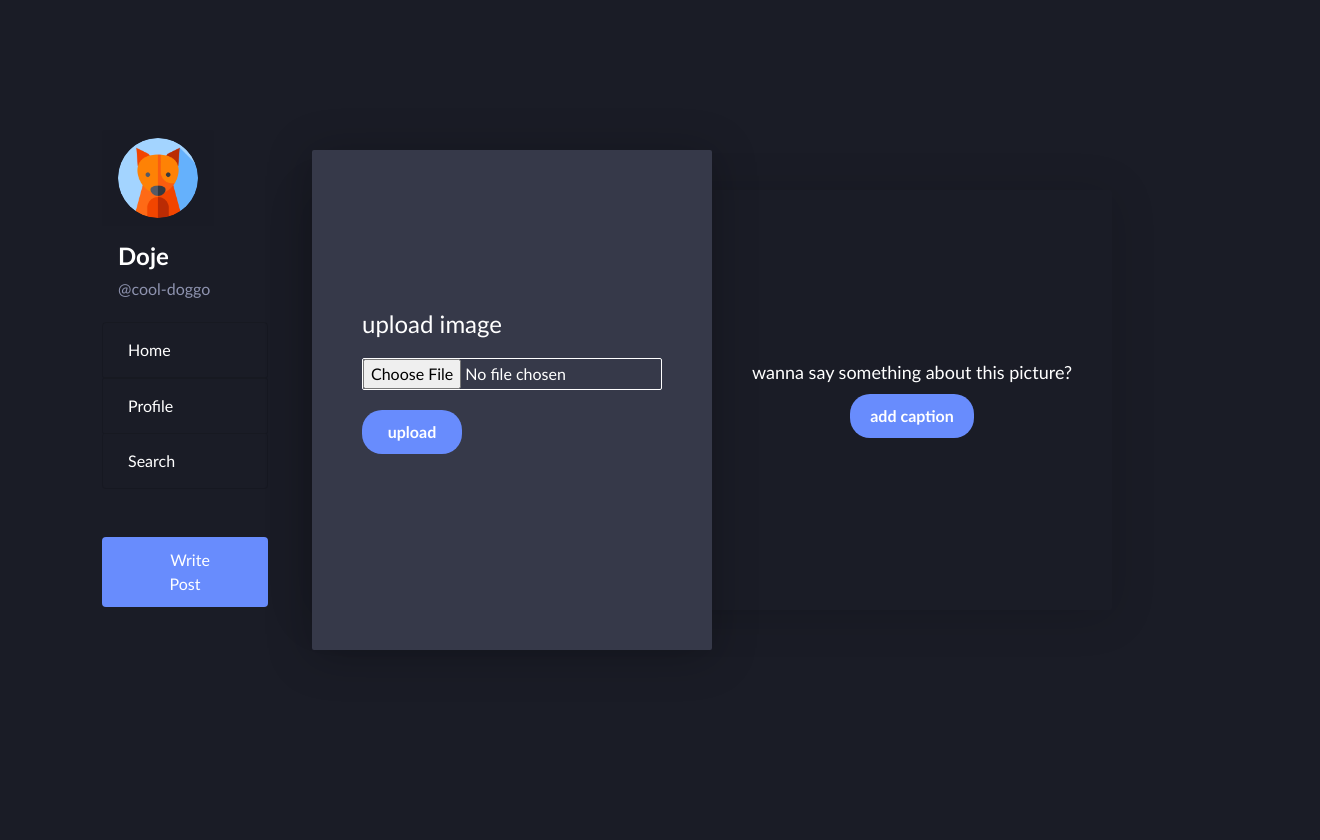
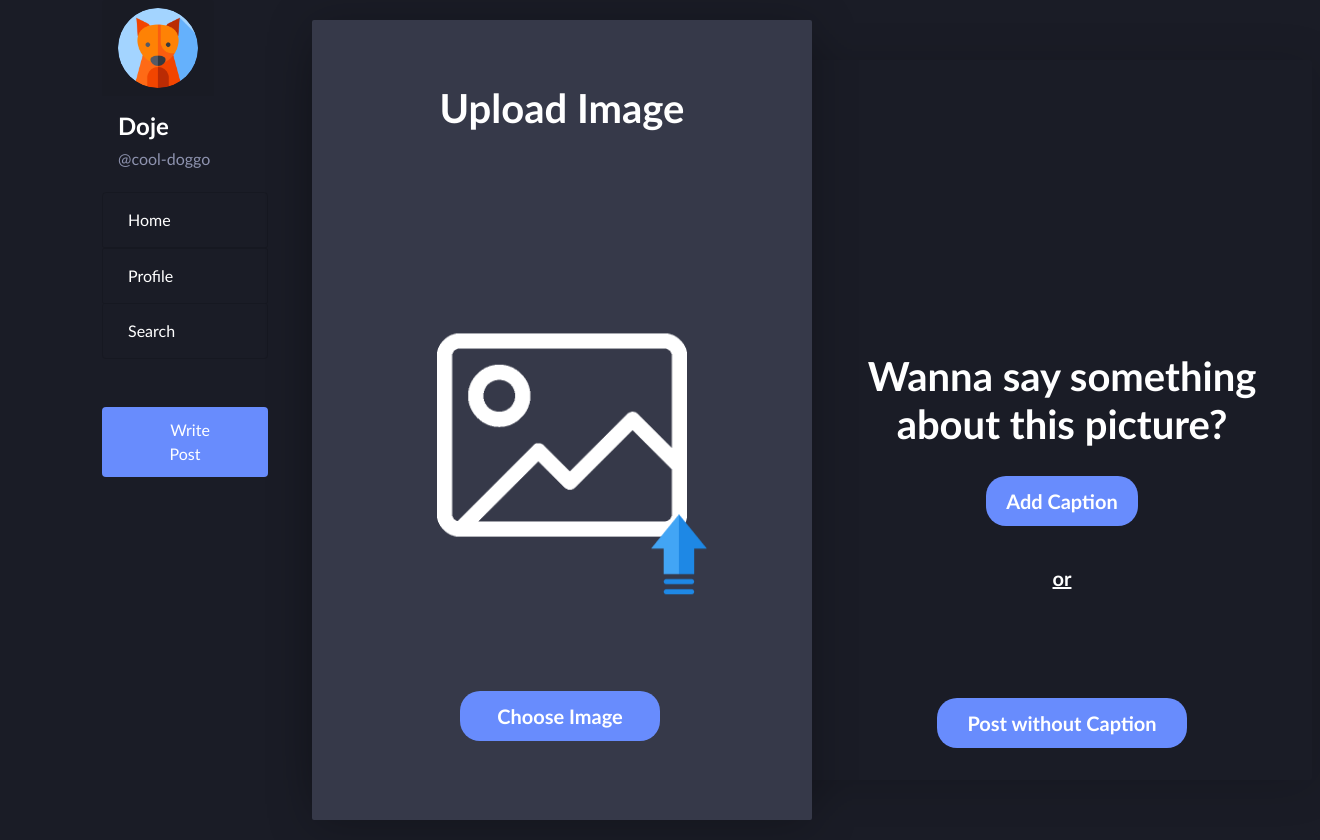
Before and after one commit to shehabadel/Instagram-Clone-IPP, a PHP site: page /pages/makepost/makepost.html in a window 1320 px wide. Before the commit the page ends 650 px from the top, so only its background shows below. Run offline with PHP 8.4, Linux system fonts and the light colour scheme; some libraries are stand-ins or nearby versions.

Commit message:
fixed font sizing, added animation, fixed button margins

```diff
--- a/pages/makepost/makepost.css
+++ b/pages/makepost/makepost.css
@@ -15,6 +15,41 @@
     font-family: 'Trebuchet MS', sans-serif;
     color: #FFFFFF;
 
+
+}
+
+
+
+h1{
+  font-size: 40px;
+  font-weight: bold;
+  color: #FFFFFF;
+  text-align: center;
+  padding-bottom: 20px;
+  display: flex;
+  justify-content: center;
+  flex-direction: row;
+}
+
+
+.h1padding{
+  font-size: 40px;
+  font-weight: bold;
+  color: #FFFFFF;
+  text-align: center;
+  padding-bottom: 20px;
+  margin-top: 260px;
+}
+
+
+.underlineme{
+  text-decoration: underline;
+  font-size: 20px;
+  color: #FFFFFF;
+  text-align: center;
+  padding-bottom: 20px;
+  padding-top: 20px;
+  margin-top: 20px;
 }
 
 
@@ -25,8 +60,8 @@
 
   .container2 {
       position: relative;
-      width: 800px;
-      height: 500px;
+      width: 1000px;
+      height: 800px;
       margin: 20px;
   }
 
@@ -37,7 +72,7 @@
   display: flex;
   justify-content: center;
   align-items: center;
-  height:420px;
+  height:720px;
   background: var(--main-background);
   box-shadow: 0 5px 45px rgba(0, 0, 0, 0.15);
   }
@@ -71,6 +106,25 @@
 
 }
 
+#postwocap{
+
+    display: inline-block;
+   padding-top: 10px;
+   padding-bottom: 10px;
+    border-radius: 20px;
+    background-color: var(--main-button);
+    font-size: 20px;
+    font-weight: bold;
+    color: #fff;
+    width: 250px;
+    height: 50px;
+    text-align: center;
+    border: none;
+    margin-top: 80px;
+
+
+  }
+
   .Bg1 .box {
     position: relative;
     width: 50%;
@@ -88,12 +142,12 @@
     }
 
     .Bg1 .box button{
-    cursor: pointer;
+
     padding: 10px 20px;
     background: var(--main-button);
     color:#fff;
     border-radius: 20px;
-    font-size: 16px;
+    font-size: 20px;
     font-weight: bold;
     border: none;
     }
@@ -148,7 +202,7 @@
       }
 
       .formBox .form form h3{
-      font-size: 1.5em;
+
       color: #fff;
       margin-bottom: 20px;
       font-weight: 500;
@@ -158,7 +212,7 @@
          width: 100%;
          margin-bottom: 20px;
          outline: none;
-         font-size: 16px;
+         font-size: 20px;
          border: 1px solid #fff;
          color: #fff;
          background-color: var(--main-post-inner);
@@ -169,21 +223,21 @@
           background: var(--main-button);
           border: none;
           color: #fff;
-          max-width: 100px;
-          cursor: pointer;
-
-          padding: 10px 20px;
+          width: 200px;
+          padding: 10px 10px;
           background: var(--main-button);
           color:#fff;
           border-radius: 20px;
-          font-size: 16px;
+          font-size: 20px;
           font-weight: bold;
           border: none;
+         margin-left: 100px;
       }
 
       .formBox .form form input[type="submit"]:hover{
         cursor: pointer;
         background: var(--main-button-hover);
+        cursor: pointer;
       }
 
       .formBox .captionForm{
@@ -202,3 +256,117 @@
           background: var(--main-button);
 
       }
+
+      @keyframes updown {
+        0% {
+          transform: translateY(-10%);
+        }
+
+        50% {
+          transform: translateY(10%);
+        }
+
+        100% {
+          transform: translateY(-10%);
+        }
+      }
+
+      #uploadphoto{
+        height: 250px;
+        width: 250px;
+        align-self: center;
+        margin-top: 150px;
+      }
+      #arrow{
+        width: 80px;
+        height: 80px;
+        animation: updown 1s ease infinite;
+        margin-bottom: 100px;
+
+      }
+
+      #cursor{
+      width: 40px;
+      height: 40px;
+
+
+    }
+
+    .blinking{
+      animation:blinkingCursor 1.5s ease infinite;
+  }
+
+  @keyframes blinkingCursor{
+
+      0%{    opacity: 1;    }
+      25%{   opacity: 0;   }
+      50%{    opacity: 1;   }
+      75%{   opacity: 0;   }
+      100%{   opacity: 1;      }
+  }
+
+      .uploadimgdiv{
+        align-self: center;
+
+      }
+
+      .arrowimg{
+        margin-top: -49px;
+        margin-left: 277px
+      }
+
+      textarea{
+        align-items: center;
+        padding-left:  20px;
+        padding-right:  20px;
+        padding-top:  10px;
+        padding-bottom:  10px;
+        align-items: center;
+        background-color: var(--main-post-inner);
+        border: 2px solid #fff;
+        margin-top: 100px;
+        margin-bottom: 100px;
+        cursor:text;
+  }
+
+  .button-container {
+    display: flex;
+    align-items: center;
+    justify-content: center;
+    width: 100%;
+  }
+
+  input[type="file"] {
+    position: absolute;
+    z-index: -1;
+    top: 10px;
+    left: 8px;
+    font-size: 20px;
+    color: var(--main-background)
+  }
+
+  .button-wrap {
+    position: relative;
+  }
+
+  .upload-button {
+    display: inline-block;
+   padding-top: 10px;
+   padding-bottom: 10px;
+    border-radius: 20px;
+    background-color: var(--main-button);
+    font-size: 20px;
+    font-weight: bold;
+    color: #fff;
+    width: 200px;
+    height: 50px;
+    text-align: center;
+
+
+  }
+
+  .upload-button:hover{
+
+    cursor: pointer;
+    background: var(--main-button-hover);
+  }
--- a/pages/makepost/makepost.html
+++ b/pages/makepost/makepost.html
@@ -77,30 +77,45 @@
 <div class="container2">
 	<div  class="Bg1">
 		<div class="box image">
-		<h2> show the world what youre up to. <br/> make a post now!</h2>
-		<button class="imageBtn"> upload image</button>
+		<h1>  make a post now! <br/> show the world what you're up to.</h1>
+		<button class="imageBtn"> Upload Image</button>
 	</div>
 
 	<div class="box caption">
-		<h2>  wanna say something about this picture?</h2>
-		<button class="captionBtn"> add caption</button>
+		<h1 class="h1padding">  Wanna say something about this picture?</h1>
+
+		<button class="captionBtn"> Add Caption</button>
+		<h1 class="underlineme"> or</h1>
+		<input id="postwocap" type="submit" value="Post without Caption">
 	</div>
 	</div>
 
 	<div class=" formBox">
 		<div class="form imageForm">
 			<form>
-				<h3> upload image </h3>
-				<input type="file"></input>
-				<input type="submit" value="upload">
+				<h1> Upload Image </h1>
+
+
+				<div class="uploadimgdiv"><img id= uploadphoto src="image.png" alt="Upload Photo"></div>
+				<div class="arrowimg" ><img id="arrow" src="arrow.png" alt="arrow"> </div>
+
+				<div class="button-container">
+					<div class="button-wrap">
+					  <label class="upload-button" for="files">Choose Image</label>
+					  <input id="upload" type="file" hidden multiple>
+					  <input id="files" type="file" accept="image/*"   hidden multiple />
+						<output id="list"></output>
+					</div>
+				  </div>
 			</form>
 		</div>
 
 		<div class="form captionForm">
 			<form>
-				<h3> add text </h3>
-			   <textarea rows="10 cols=10"> caption</textarea>
-				<input type="submit" value="upload">
+				<h1> Add Text <div class="blinking"><img id="cursor" src="cursor.png" alt="cursor"> </div> </h1>
+
+			   <textarea rows="15 cols=15"> </textarea>
+				<input type="submit" value="Post">
 			</form>
 		</div>
 	</div>
```
Also changed, not shown: pages/makepost/cursor.png, pages/makepost/testing-slide/arrow.png (added), pages/makepost/testing-slide/image.png (added).
